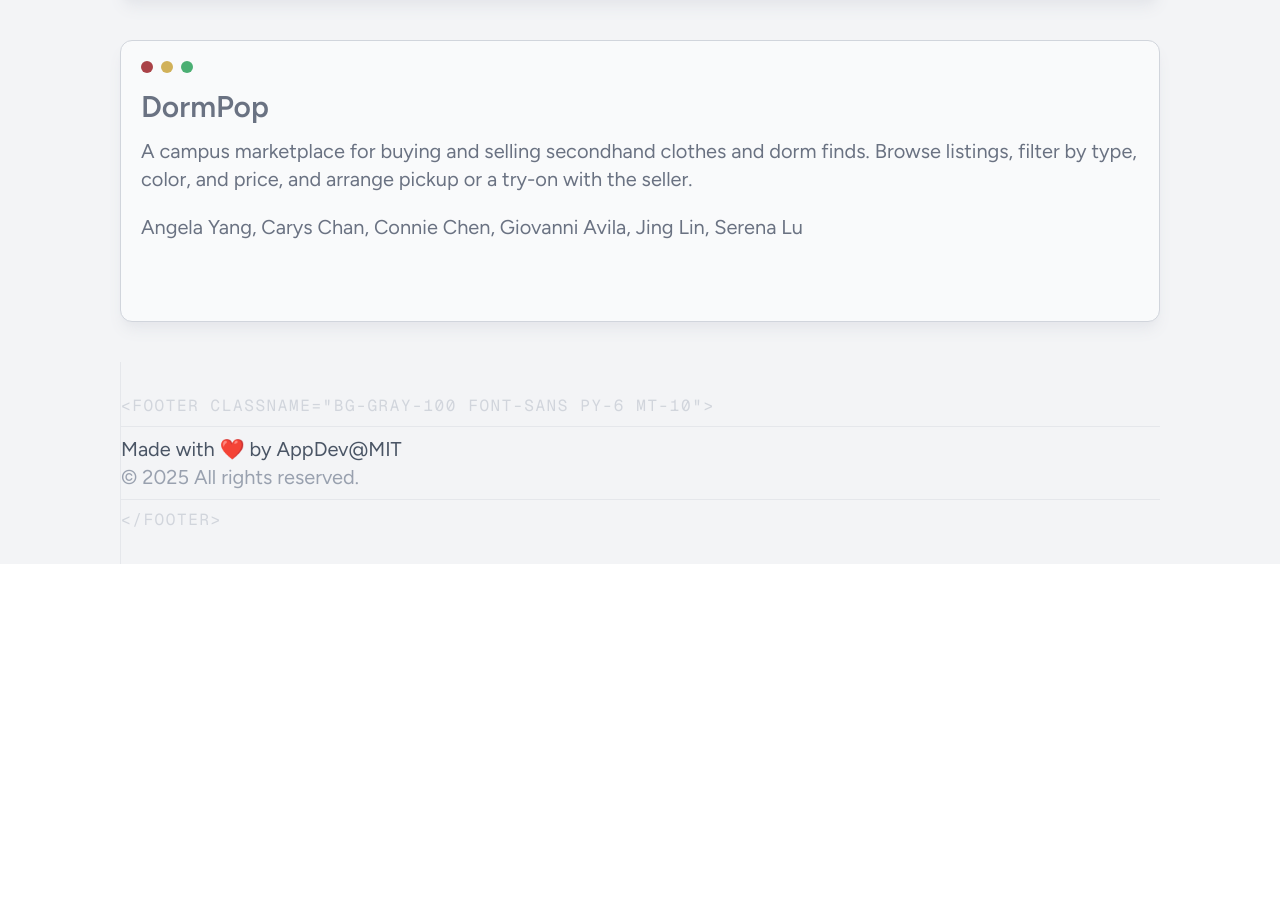
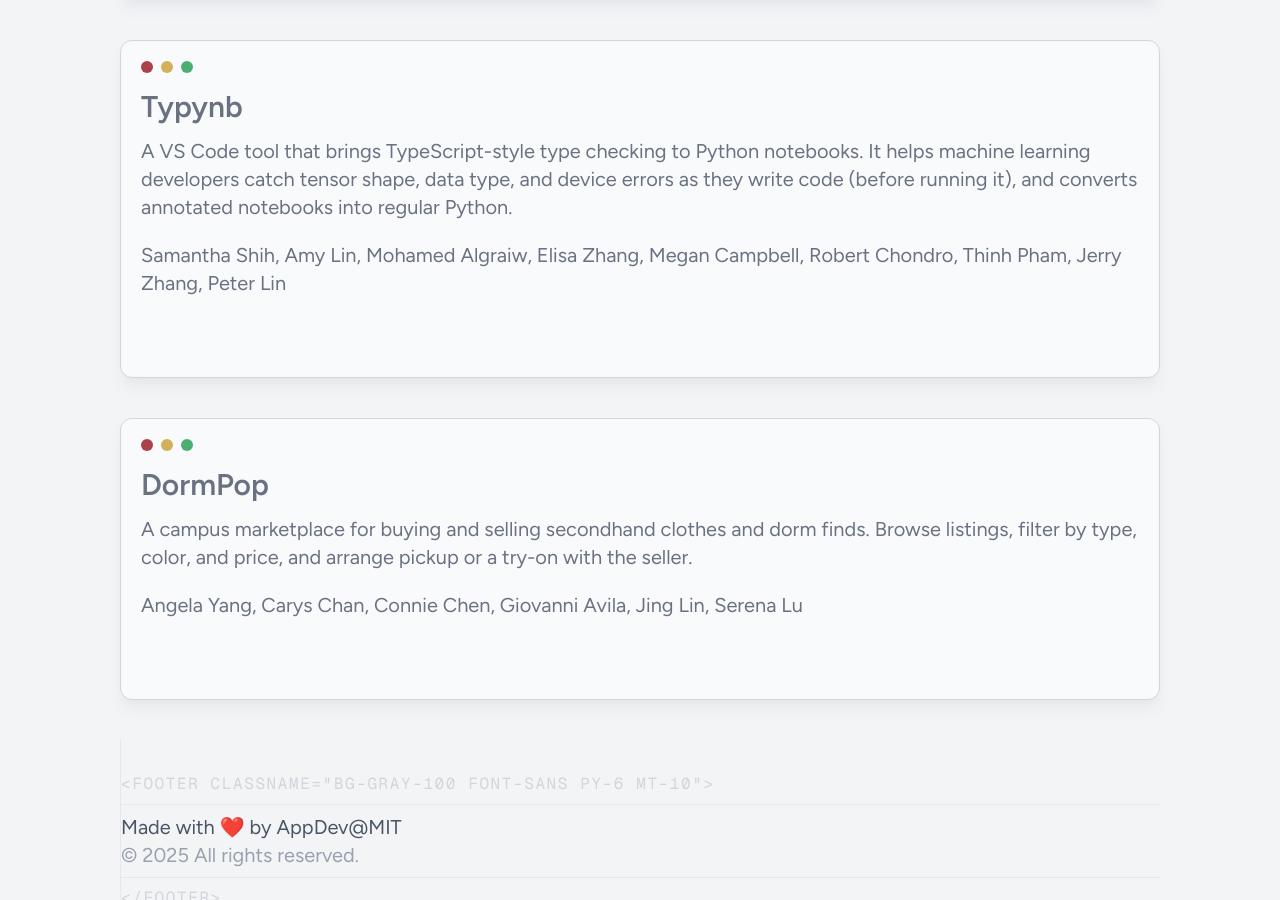
Before and after one commit to appdev-at-mit/appdev-site, a Next.js app: page /products in a window 1280 px wide. Shown: the part 2499-3399 px from the top of the page. Before the commit the page ends 3063 px from the top, so only its background shows below. Built offline with nearby package versions, Linux system fonts and the light colour scheme.

Commit message:
add typynb

```diff
--- a/src/app/products/projectdetails.ts
+++ b/src/app/products/projectdetails.ts
@@ -35,6 +35,14 @@
     team: "Eric Zhan, Jack MarionSims, Jennet Zamanova, Josie Wang, Peter Lin, Rahsun Komatsuzaki-Fields, Smruti Patil",
   },
   {
+    title: "Typynb",
+    description:
+      "A VS Code tool that brings TypeScript-style type checking to Python notebooks. It helps machine learning developers catch tensor shape, data type, and device errors as they write code (before running it), and converts annotated notebooks into regular Python.",
+    link: "",
+    imageUrl: "",
+    team: "Samantha Shih, Amy Lin, Mohamed Algraiw, Elisa Zhang, Megan Campbell, Robert Chondro, Thinh Pham, Jerry Zhang, Peter Lin",
+  },
+  {
     title: "DormPop",
     description:
       "A campus marketplace for buying and selling secondhand clothes and dorm finds. Browse listings, filter by type, color, and price, and arrange pickup or a try-on with the seller.",
```
